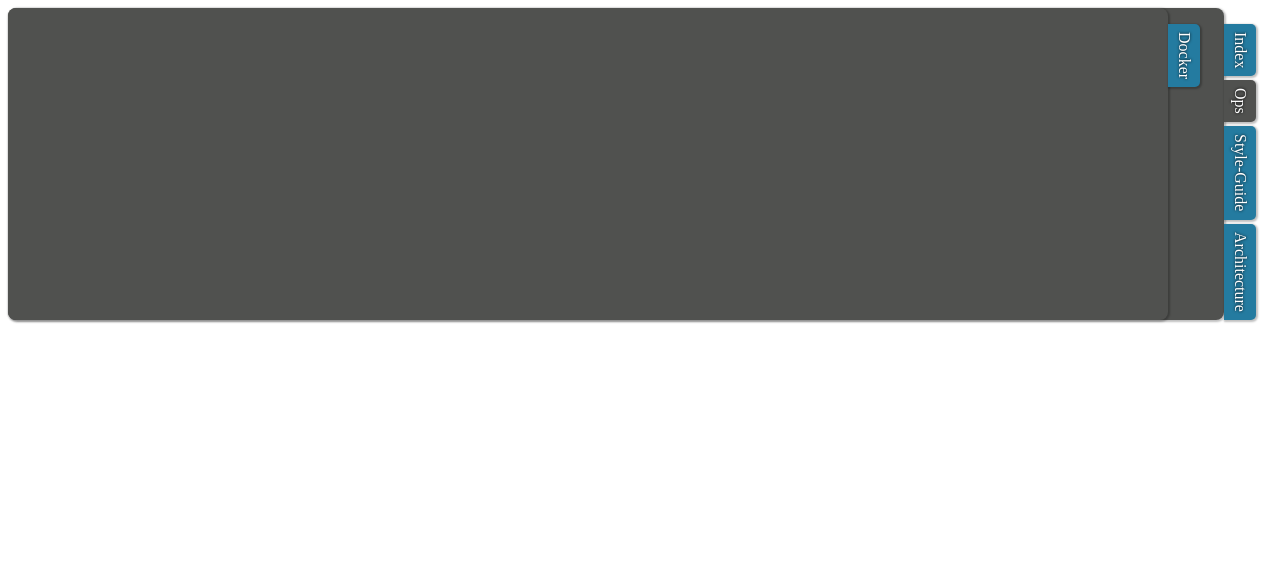
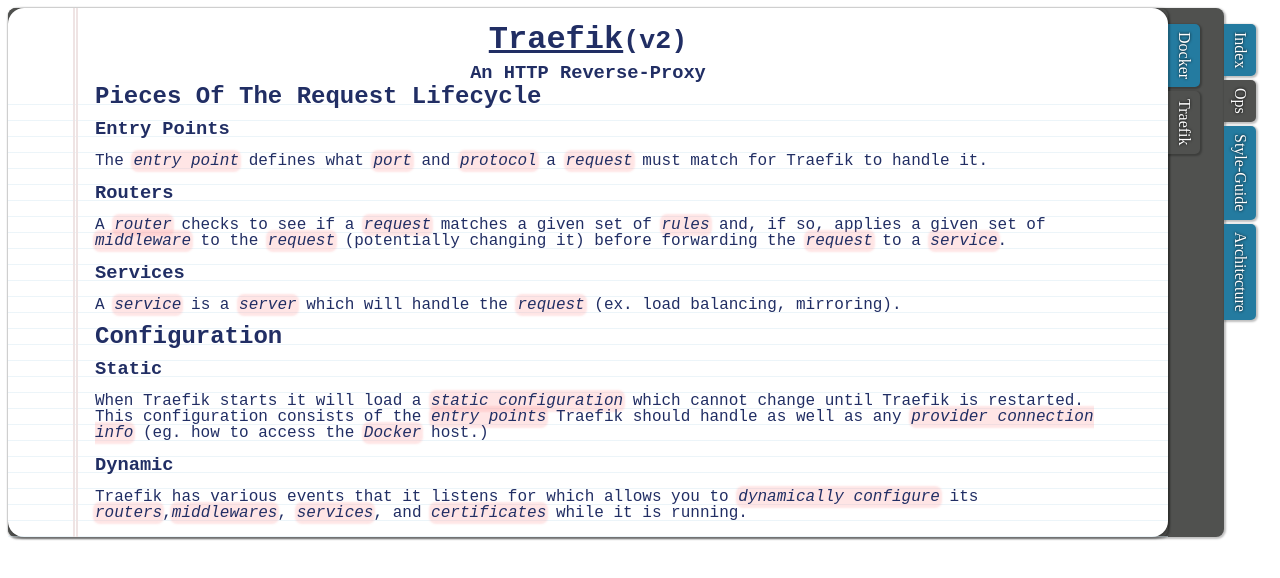
Before and after one commit to SamuelDavis/notes, a Nuxt app: page /ops/traefik in a window 1280 px wide. Shown: the top 578 px of the page. Built offline with nearby package versions, Linux system fonts and the light colour scheme.

Commit message:
intro to traefik

```diff
--- /dev/null
+++ b/pages/ops/traefik.vue
@@ -0,0 +1,44 @@
+<template>
+  <notes-paper>
+    <template v-slot:header>
+      <h1><a href="https://docs.traefik.io/" target="_blank">Traefik</a><small>(v2)</small></h1>
+      <h3>An HTTP Reverse-Proxy</h3>
+    </template>
+    <section>
+      <h1>Pieces of the Request Lifecycle</h1>
+      <div>
+        <h3>Entry Points</h3>
+        <p>The <em>entry point</em> defines what <em>port</em> and <em>protocol</em> a <em>request</em> must match for Traefik to handle it.</p>
+      </div>
+      <div>
+        <h3>Routers</h3>
+        <p>A <em>router</em> checks to see if a <em>request</em> matches a given set of <em>rules</em> and, if so, applies a given set of <em>middleware</em> to the <em>request</em> (potentially changing it) before forwarding the <em>request</em> to a <em>service</em>.</p>
+      </div>
+      <div>
+        <h3>Services</h3>
+        <p>A <em>service</em> is a <em>server</em> which will handle the <em>request</em> (ex. load balancing, mirroring).</p>
+      </div>
+    </section>
+    <section>
+      <h1>Configuration</h1>
+      <div>
+        <h3>Static</h3>
+        <p>When Traefik starts it will load a <em>static configuration</em> which cannot change until Traefik is restarted. This configuration consists of the <em>entry points</em> Traefik should handle as well as any <em>provider connection info</em> (eg. how to access the <em>Docker</em> host.)</p>
+      </div>
+      <div>
+        <h3>Dynamic</h3>
+        <p>Traefik has various events that it listens for which allows you to <em>dynamically configure</em> its <em>routers</em>,<em>middlewares</em>, <em>services</em>, and <em>certificates</em> while it is running.</p>
+      </div>
+    </section>
+  </notes-paper>
+</template>
+
+<script>
+  import NotesPaper from '../../components/NotesPaper'
+
+  export default {
+    components: {
+      NotesPaper
+    }
+  }
+</script>
```
